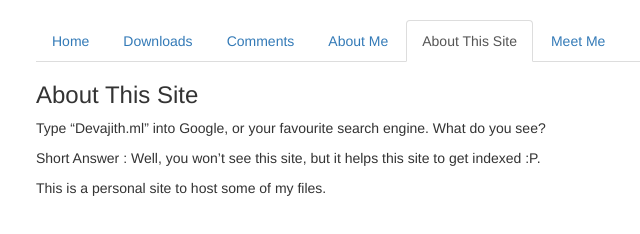
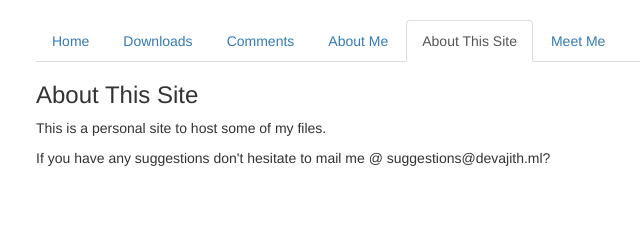
Before and after one commit to devajithvs1/devajithvs.github.io, a website: page home.html in a window 1280 px wide. Both pictures are taken after a click on the link "About This Site". Shown: the whole page, without its empty margins (34-674 px from the left). Drawn offline with Linux system fonts and the light colour scheme.

Commit message:
Update home.html

```diff
--- a/home.html
+++ b/home.html
@@ -131,9 +131,9 @@
             </header><!-- .entry-header -->
 
 			<div class="entry-content">
-				<p>Type “Devajith.ml” into Google, or your favourite search engine. What do you see?</p><p>
-Short Answer : Well, you won’t see this site, but it helps this site to get indexed :P.</p>
+
 <p>This is a personal site to host some of my files.</p>
+				<p>If you have any suggestions don't hesitate to mail me @ suggestions@devajith.ml?</p>
 			</div>
         </div>
 	<div id="menu5" class="tab-pane fade">
```
